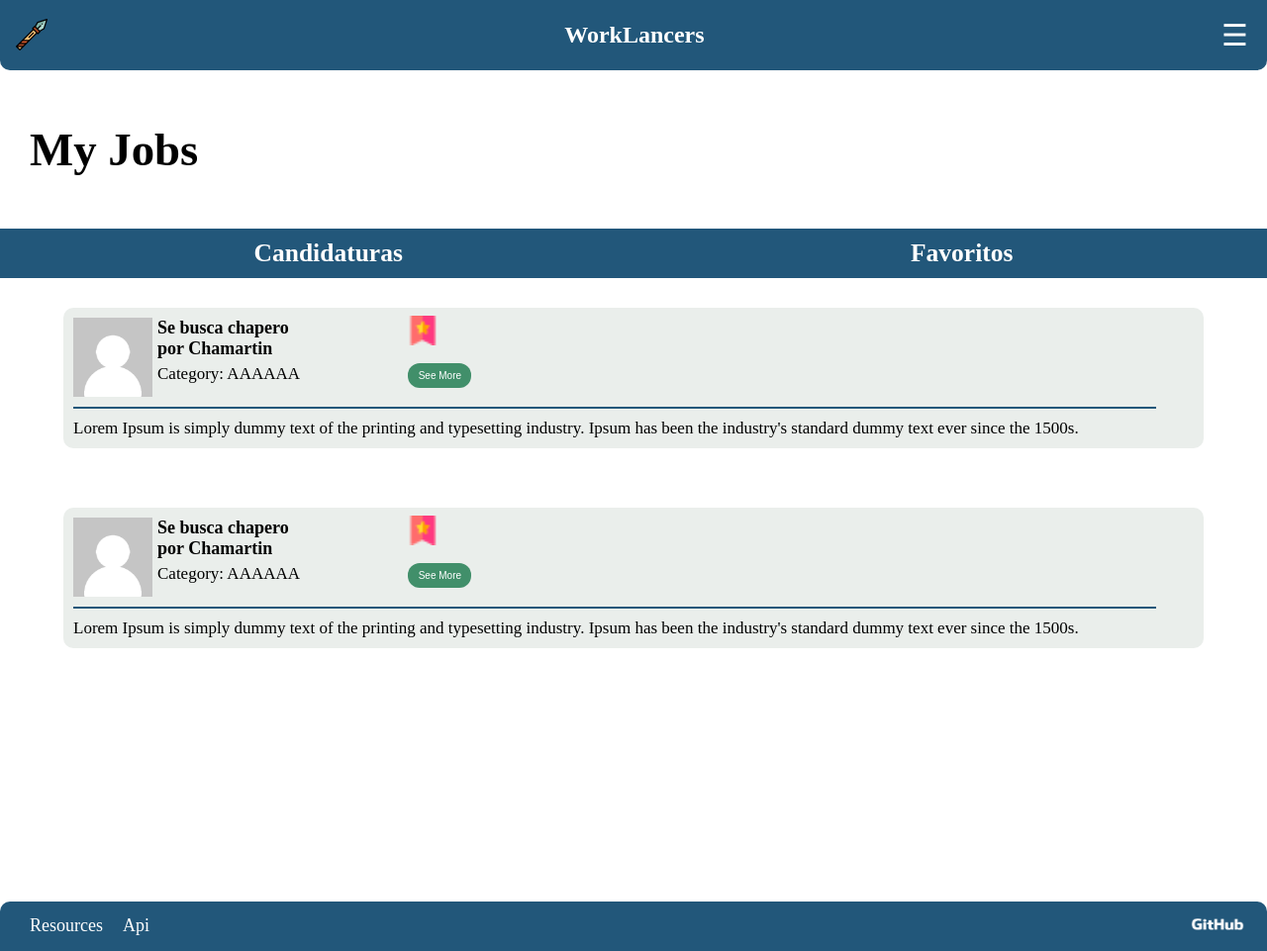
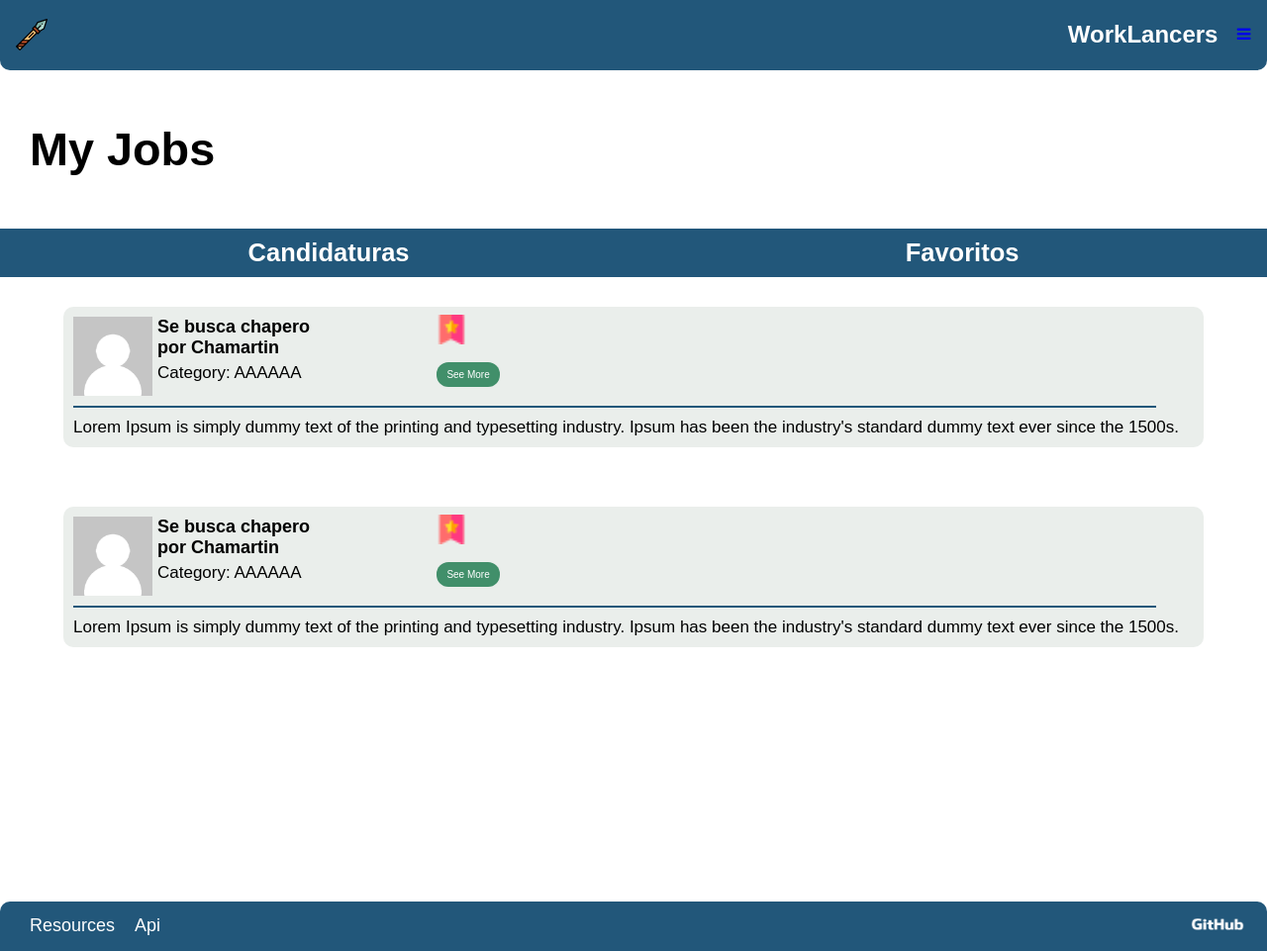
Before and after one commit to IchikonWD/WorkLancers, a Node server app: page /favorites in a window 1280 px wide. Shown: the whole page at 99% size. Run offline with Node 20, Linux system fonts and the light colour scheme; some libraries are stand-ins or nearby versions.

Commit message:
burguer menu & helmet installed

```diff
--- a/app.js
+++ b/app.js
@@ -10,8 +10,8 @@ const routes_users = require("./routes/users.routes");
 const routes_api = require("./routes/api.routes");
 const passport = require('passport')
 const path = require('path');
+const helmet = require("helmet");
 const cookieParser = require('cookie-parser')
-
 
 const app = express();
 const port = process.env.PORT || 5000;
@@ -27,6 +27,7 @@ app.use(cors());
 app.use(express.static('public')) //Para que el pug coja el CSS e imagenes
 app.use(flash());
 app.use(cookieParser());
+app.use(helmet());
 
 //Passport
 app.use(session({ secret: process.env.SECRET_SESSION,
--- a/package.json
+++ b/package.json
@@ -26,6 +26,7 @@
     "dotenv": "^10.0.0",
     "express": "^4.17.1",
     "express-session": "^1.17.2",
+    "helmet": "^4.6.0",
     "joi": "^17.4.2",
     "jsonwebtoken": "^8.5.1",
     "mongodb": "^4.1.1",
--- /dev/null
+++ b/public/css/burguermenu.css
@@ -0,0 +1,47 @@
+body {
+    font-family: Arial, Helvetica, sans-serif;
+  }
+
+  .mobile-container {
+    max-width: 480px;
+    margin: auto;
+    height: 500px;
+    color: white;
+    border-radius: 10px;
+  }
+
+  .topnav {
+    overflow: hidden;
+    background-color: #333;
+    position: relative;
+  }
+
+  .topnav #myLinks {
+    display: none;
+  }
+
+  .topnav a {
+    color: white;
+    padding: 14px 16px;
+    text-decoration: none;
+    font-size: 17px;
+    display: block;
+  }
+
+  .topnav a.icon {
+    background: black;
+    display: block;
+    position: absolute;
+    right: 0;
+    top: 0;
+  }
+
+  .topnav a:hover {
+    background-color: #ddd;
+    color: black;
+  }
+
+  .active {
+    background-color: #04AA6D;
+    color: white;
+  }
--- a/public/scripts/scripts.js
+++ b/public/scripts/scripts.js
@@ -10,3 +10,13 @@ function mostrarForm() {
         itsHidden = true
     }
 }
+
+/* Toggle between showing and hiding the navigation menu links when the user clicks on the hamburger menu / bar icon */
+function menuBurguer() {
+    var x = document.getElementById("myLinks");
+    if (x.style.display === "block") {
+      x.style.display = "none";
+    } else {
+      x.style.display = "block";
+    }
+  }
--- a/views/header.pug
+++ b/views/header.pug
@@ -1,6 +1,22 @@
+doctype html
+html(lang="en")
+    head
+        meta(charset="UTF-8")
+        meta(http-equiv="X-UA-Compatible", content="IE=edge")
+        meta(name="viewport", content="width=device-width, initial-scale=1.0")
+        link(rel="stylesheet" href="../public/css/burguermenu.css")
+        link(rel="stylesheet" href="https://cdnjs.cloudflare.com/ajax/libs/font-awesome/4.7.0/css/font-awesome.min.css")
 header
   nav.navBar
     img.icon(src="/public/assets/img/lance.png", alt="WorkLancers")
     h2.titleNav WorkLancers
-    nav.burger
-      nav#menu ☰
+  div(class='mobile-container')
+    div.topnav
+      div#myLinks
+        a(href='#') Login
+        a(href='#') Register
+        a(href='#') Favorites
+        a(href='#') About Us
+  a(href="javascript:void(0);" class="icon" onclick="menuBurguer()")
+    i(class='fa fa-bars')
+script(src='./scripts/scripts.js')
```
Also changed, not shown: 1 other file.
